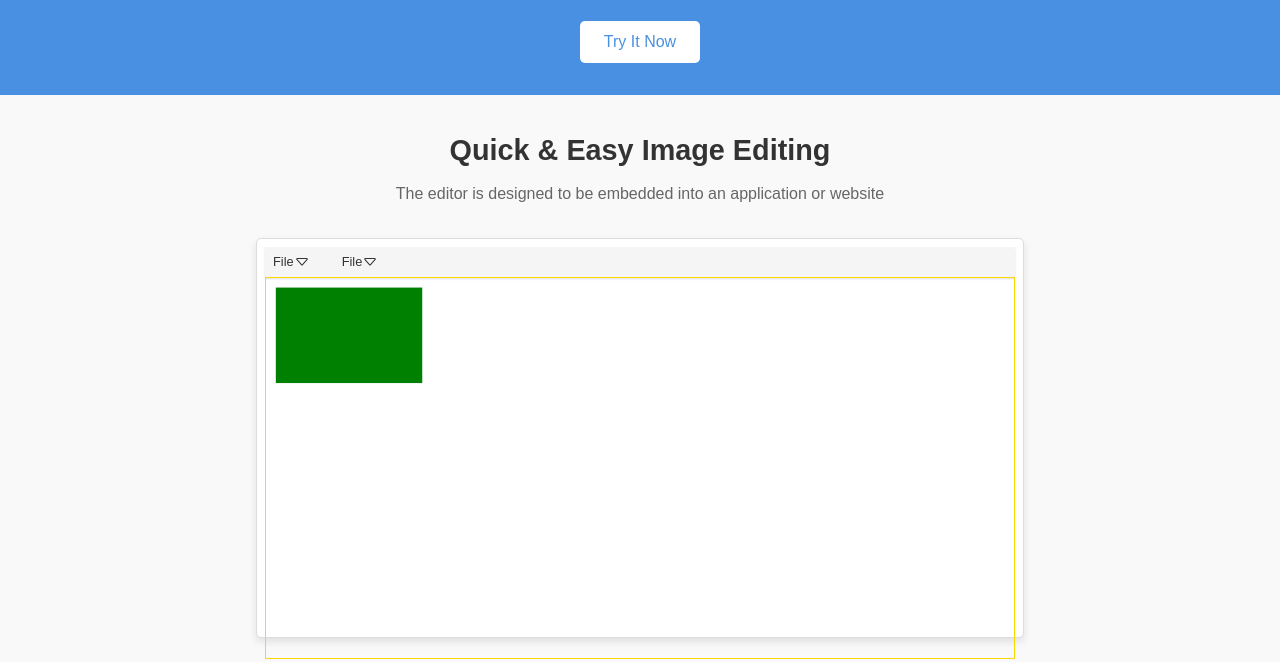
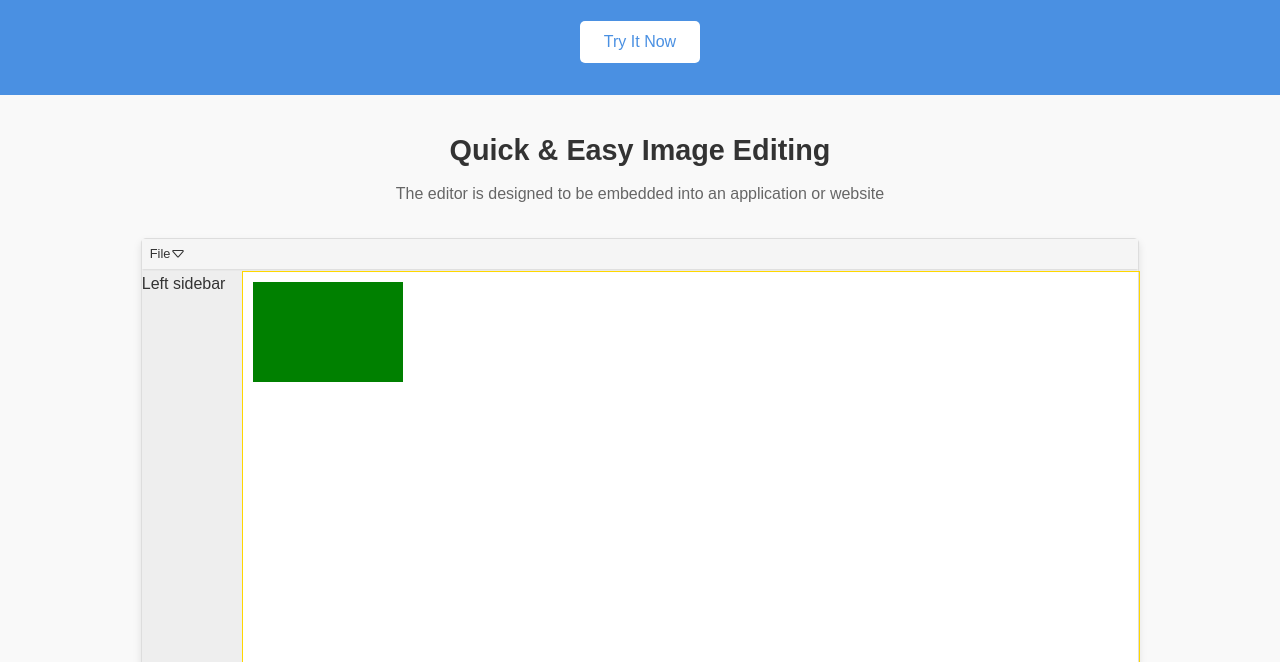
Before and after one commit to ya6/fitcropedit-base, a website built with webpack: page index.html in a window 1280 px wide. Shown: the part 138-800 px from the top of the page. Built offline with nearby package versions, Linux system fonts and the light colour scheme; files whose address does not match are found by name.

Commit message:
Refactor resize feature. Add basic LeftSidebar

```diff
--- a/assets/fitcropedit.css
+++ b/assets/fitcropedit.css
@@ -1,8 +1,9 @@
 #fitcropedit {
   position: relative;
-  height: 400px;
   background-color: #fff;
   margin-top: 2rem;
+  margin-left: auto;
+  margin-right: auto;
   padding: 0.5rem;
   border: 1px solid #ddd;
   border-radius: 5px;
@@ -10,8 +11,11 @@
 }
 
 #fc-main-canvas {
-  width: 100%;
-  height: 100%;
+  position: absolute;
+  top: 0;
+  left: 0;
+  /* width: 100%; */
+  /* height: 100%; */
   border: 1px solid gold;
 }
 
@@ -22,12 +26,15 @@
 /* ----------Navbar---------- */
 
 #fc-navbar {
+  position: absolute;
+  width: 100%;
+  top: 0;
+  left: 0;
+  display: flex;
   height: 30px;
-  display: flex;
   box-shadow: 0px 2px 2px #ddd;
   background: #f5f5f5;
 }
-
 
 .navbar-item {
   position: relative;
@@ -47,7 +54,6 @@
   cursor: pointer;
 }
 
-
 ul {
   font-size: 0.9rem;
   margin: 0;
@@ -60,7 +66,6 @@ ul {
   cursor: pointer;
   white-space: nowrap;
 }
-
 
 .dropdown-box {
   min-width: 100px;
@@ -116,3 +121,30 @@ ul {
   height: 1rem;
   pointer-events: none;
 }
+
+/* ----------sidebar---------- */
+
+#fc-left-sidebar {
+  position: absolute;
+  top: 0;
+  left: 0;
+  display: flex;
+  flex-direction: column;
+  background: #eeeeee;
+}
+
+.fc-left-sidebar-button {
+  font-size: 0.8em;
+  font-weight: 500;
+  font-family: inherit;
+  cursor: pointer;
+  padding: 0.5rem 0.8rem;
+  background: #eeeeee;
+  border: none;
+
+  transition: background-color 0.25s;
+}
+
+.fc-left-sidebar-button:hover {
+  background: #bdbdbd;
+}
--- a/assets/style.css
+++ b/assets/style.css
@@ -44,7 +44,7 @@ header button:hover {
 }
 
 main {
-    max-width: 800px;
+    /* max-width: 800px; */
     margin: 2rem auto;
     padding: 0 1rem;
 }
--- a/src/MainCanvas.js
+++ b/src/MainCanvas.js
@@ -8,19 +8,26 @@ export default class MainCanvas {
     this.ctx = this.canvas.getContext("2d");
 
     this.canvas.setAttribute("id", this.appState.selectors.mainCanvasSelector);
-    this.container.appendChild(this.canvas);
-
+    this.injectElement(this.container, this.canvas)
     //
-    this.resizeObserver = new ResizeObserver(this.handleResize.bind(this));
-    this.resizeObserver.observe(this.container);
+    this.init();
   }
 
-  handleResize(entries) {
-    const containerWidth = entries[0].target.clientWidth;
-    const containerHeight = entries[0].target.clientHeight;
+   //
+   injectElement(host, element) {
+    host.appendChild(element);
+  }
 
-    this.canvas.width = containerWidth * this.appState.canvasMultiplier;
-    this.canvas.height = containerHeight * this.appState.canvasMultiplier;
+  init() {
+    this.canvas.width =
+      this.container.clientWidth * this.appState.canvasMultiplier - this.appState.template.leftSidebarWidth;
+    this.canvas.height =
+      this.container.clientHeight * this.appState.canvasMultiplier - this.appState.template.navbarHeight;
+    this.canvas.style.top = `${this.appState.template.navbarHeight}px`;
+    this.canvas.style.left = `${this.appState.template.leftSidebarWidth}px`;
+
+    this.canvas.setAttribute("id", this.appState.selectors.mainCanvasSelector);
+    this.container.appendChild(this.canvas);
 
     this.draw();
   }
@@ -29,8 +36,4 @@ export default class MainCanvas {
     this.ctx.fillStyle = "green";
     this.ctx.fillRect(10, 10, 150, 100);
   }
-
-  disconnect() {
-    this.resizeObserver.disconnect();
-  }
 }
--- a/src/config.js
+++ b/src/config.js
@@ -1,6 +1,12 @@
 export const initParams = {
   canvasMultiplier: 0.5,
-  selectors: {
-    mainCanvasSelector: "fc-main-canvas", // is used by fitcropedit.css
+  selectors: { // Ensure that the selectors match those in fitcropedit.css
+    mainCanvasSelector: "fc-main-canvas",
+  },
+  template: {
+    containerWidth: '80%',
+    containerHeight: '600px',
+    navbarHeight: 32,
+    leftSidebarWidth: 100,
   },
 };
--- a/src/fitcropedit.js
+++ b/src/fitcropedit.js
@@ -1,24 +1,45 @@
 import StateManager from "./StateManager";
 import MainCanvas from "./MainCanvas";
-import Navbar from './layout//Navbar';
-
+import Navbar from "./layout//Navbar";
+import LeftSidebar from "./layout/LeftSidebar";
 
 console.log("fitcropedit.js");
 
+const container = document.getElementById("fitcropedit");
 const stateManager = new StateManager();
 
-function main() {
-  const container = document.getElementById("fitcropedit");
+function bootstrap(params) {
+  stateManager.updateState(params);
+
+  container.style.width = stateManager.state.template.containerWidth;
+  container.style.height = stateManager.state.template.containerHeight;
 
   //template
-  new Navbar(container, stateManager)
+  const navbar = new Navbar(container, stateManager);
+  const leftSidebar = new LeftSidebar(container, stateManager);
+  const mainCanvas = new MainCanvas(container, stateManager);
 
-  const mainCanvas = new MainCanvas(container, stateManager);
+  const resizeObserver = new ResizeObserver((entries) => {
+    stateManager.state.template.containerWidth = entries[0].target.clientWidth;
+    stateManager.state.template.containerHeight = entries[0].target.clientHeight;
+
+    mainCanvas.init();
+  });
+
+  resizeObserver.observe(container);
+
+  //
 }
+
+// function main() {
+//   //template
+//   new Navbar(container, stateManager);
+//   new LeftSidebar(container, stateManager);
+//   new MainCanvas(container, stateManager);
+// }
 
 window.fitcropedit = {
   init(params) {
-    stateManager.updateState(params);
-    main();
+    bootstrap(params);
   },
 };
--- /dev/null
+++ b/src/layout/LeftSidebar.js
@@ -0,0 +1,53 @@
+export default class LeftSidebar {
+  leftSidebar;
+  leftSidebarItems;
+
+  constructor(container, stateManager) {
+    this.container = container;
+    this.appState = stateManager.state;
+    this.init();
+  }
+
+  init() {
+    this.createTemplate();
+    this.setLocation();
+    this.injectElement(this.container, this.leftSidebar);
+    this.getAllControls();
+    this.dispatch();
+  }
+
+  setLocation() {
+    this.leftSidebar.style.top = `${this.appState.template.navbarHeight}px`;
+    this.leftSidebar.style.width = `${this.appState.template.leftSidebarWidth}px`
+    this.leftSidebar.style.height = `${this.container.clientHeight-this.appState.template.navbarHeight }px`
+  }
+
+  getAllControls() {
+    this.leftSidebarItems = this.leftSidebar.querySelectorAll('[data-role="leftsidebar-item"]');
+  }
+
+  dispatch() {
+    this.leftSidebar.addEventListener("click", (e) => {});
+  }
+
+  createTemplate() {
+    this.leftSidebar = document.createElement("div");
+    this.leftSidebar.setAttribute("id", "fc-left-sidebar");
+    this.injectString(this.leftSidebar, this.innerTemplate());
+    return this.leftSidebar;
+  }
+
+  innerTemplate() {
+    return `
+	<div data-role="leftsidebar-item">Left sidebar</div>
+	`;
+  }
+
+  injectString(host, template) {
+    host.insertAdjacentHTML("afterbegin", template);
+  }
+
+  injectElement(host, element) {
+    host.append(element);
+  }
+}
--- a/src/layout/Navbar.js
+++ b/src/layout/Navbar.js
@@ -6,6 +6,50 @@ export default class Navbar {
     this.container = container;
     this.stateManager = stateManager;
     this.init();
+  }
+
+  init() {
+    // setLocation() ?
+    this.injectElement(this.container, this.template());
+    this.getAllControls();
+    this.dispatch();
+  }
+
+  getAllControls() {
+    this.navbarItems = this.navbar.querySelectorAll('[data-role="navbar-item"]');
+  }
+
+  dispatch() {
+    this.navbar.addEventListener("click", (e) => {
+      const targetElement = e.target;
+
+      if (targetElement.dataset.role == "navbar-item") {
+        // open dropdown
+        // manage icons
+        this.navbarItems.forEach((el) => {
+          const curentOpenIcon = el.querySelector('[data-role="custom-toggle-icon-open"]');
+          const curentcloseIcon = el.querySelector('[data-role="custom-toggle-icon-close"]');
+          const curentDropdown = el.querySelector('[data-role="dropdown-box"]');
+
+          if (el === targetElement) {
+            this.toggeElements(curentOpenIcon);
+            this.toggeElements(curentcloseIcon);
+            this.toggeElements(curentDropdown);
+          } else {
+            this.showhiddenElements(curentOpenIcon);
+            this.hideElements(curentcloseIcon);
+            this.hideElements(curentDropdown);
+          }
+        });
+      }
+    });
+  }
+
+  template() {
+    this.navbar = document.createElement("div");
+    this.navbar.setAttribute("id", "fc-navbar");
+    this.injectString(this.navbar, this.innerTemplate());
+    return this.navbar;
   }
 
   innerTemplate() {
@@ -35,62 +79,18 @@ export default class Navbar {
         </label>
       </div>
       </li>
+      <li class="items-link action action-save" >Save</li>
       <li class="items-link action action-reset" >Reset</li>
       <li class="items-link action action-close" >Close</li>
-      <li class="items-link action action-save" >Save</li>
-    </ul>
-  </div>
-</div>
-<div class="navbar-item" data-role="navbar-item">
-    <div class="avoid-clicks">File</div>
-
-  <div class="custom-icon ms-05" data-role="custom-toggle-icon-open">
-    <svg xmlns="http://www.w3.org/2000/svg" width="16" height="16" fill="currentColor" class="bi bi-caret-down" viewBox="0 0 16 16">
-      <path d="M3.204 5h9.592L8 10.481zm-.753.659 4.796 5.48a1 1 0 0 0 1.506 0l4.796-5.48c.566-.647.106-1.659-.753-1.659H3.204a1 1 0 0 0-.753 1.659"/>
-    </svg>
-  </div>
-
-  <div class="hidden custom-icon ms-05" data-role="custom-toggle-icon-close">
-    <svg xmlns="http://www.w3.org/2000/svg" width="16" height="16" fill="currentColor" class="bi bi-caret-up" viewBox="0 0 16 16">
-      <path d="M3.204 11h9.592L8 5.519zm-.753-.659 4.796-5.48a1 1 0 0 1 1.506 0l4.796 5.48c.566.647.106 1.659-.753 1.659H3.204a1 1 0 0 1-.753-1.659"/>
-    </svg>
-  </div>
-
-  <div class="dropdown-box absolute hidden" data-role="dropdown-box">
-    <ul>
-      <li class="items-link">
-      <input type="file" id="navbarImageInput" class="hidden action" accept="image/png, image/jpeg">
-      <div class="">
-        <label for="navbarImageInput" class="">
-          Open
-        </label>
-      </div>
-      </li>
-      <li class="items-link action action-reset" >Reset</li>
-      <li class="items-link action action-close" >Close</li>
-      <li class="items-link action action-save" >Save</li>
     </ul>
   </div>
 </div>
 `;
   }
 
-  template() {
-    this.navbar = document.createElement("div");
-    this.navbar.setAttribute("id", "fc-navbar");
-    this.injectString(this.navbar, this.innerTemplate());
-    return this.navbar;
-  }
-
-  init() {
-    this.injectElement(this.container, this.template());
-    this.getAllControls();
-    this.dispatchNavbar();
-  }
-
   //
   injectElement(host, element) {
-    host.append(element);
+    host.appendChild(element);
   }
 
   injectString(host, template) {
@@ -124,35 +124,4 @@ export default class Navbar {
   isIterable(pretender) {
     return typeof pretender[Symbol.iterator] === "function";
   }
-
-  getAllControls() {
-    this.navbarItems = this.navbar.querySelectorAll('[data-role="navbar-item"]');
-    console.log("getAllControls-->", this.navbarItems);
-  }
-
-  dispatchNavbar() {
-    this.navbar.addEventListener("click", (e) => {
-      const targetElement = e.target;
-
-      if (targetElement.dataset.role == "navbar-item") {
-        // open dropdown
-        // manage icons
-        this.navbarItems.forEach((el) => {
-          const curentOpenIcon = el.querySelector('[data-role="custom-toggle-icon-open"]');
-          const curentcloseIcon = el.querySelector('[data-role="custom-toggle-icon-close"]');
-          const curentDropdown = el.querySelector('[data-role="dropdown-box"]');
-
-          if (el === targetElement) {
-            this.toggeElements(curentOpenIcon);
-            this.toggeElements(curentcloseIcon);
-            this.toggeElements(curentDropdown);
-          } else {
-            this.showhiddenElements(curentOpenIcon);
-            this.hideElements(curentcloseIcon);
-            this.hideElements(curentDropdown);
-          }
-        });
-      }
-    });
-  }
 }
```
